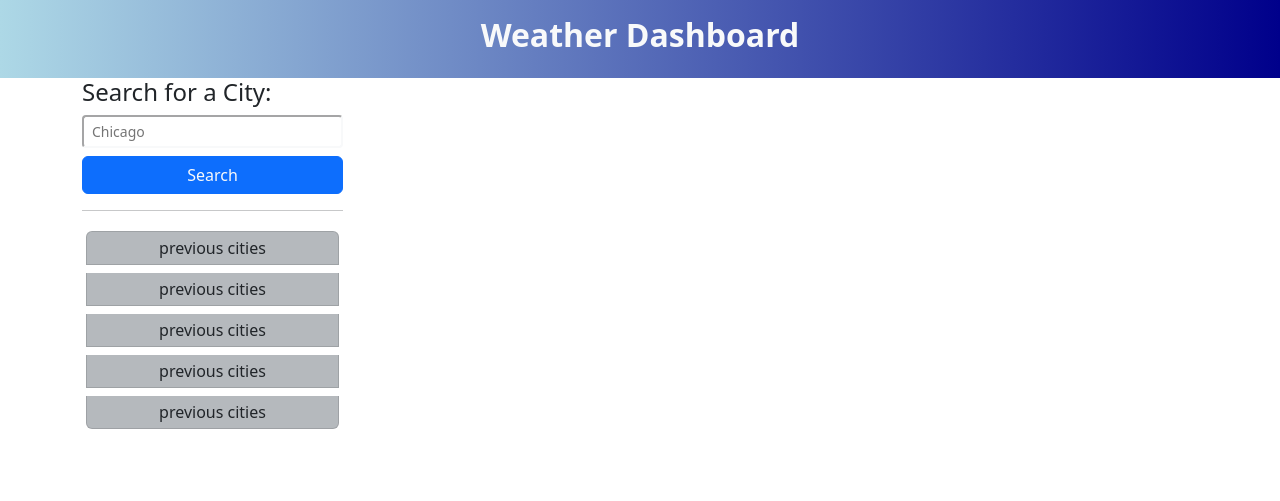
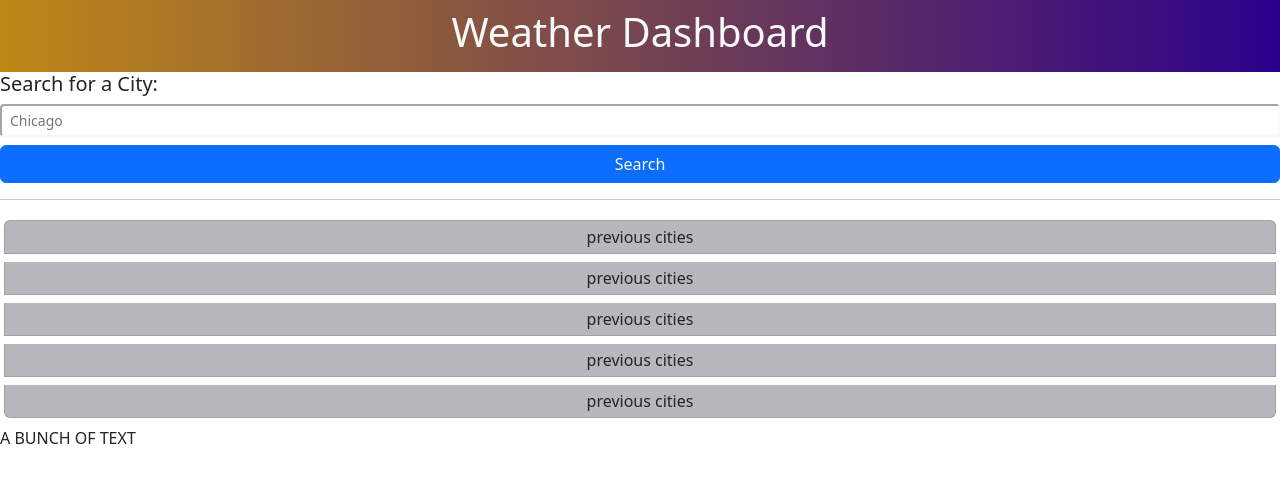
Before and after one commit to LujanSolo/weather-dashboard, a plain HTML site: page welcome.html in a window 1280 px wide. Drawn offline with nearby package versions, Linux system fonts and the light colour scheme.

Commit message:
added google fonts and document notes. changed bg color on header. div setup improved

```diff
--- a/assets/css/style.css
+++ b/assets/css/style.css
@@ -2,7 +2,6 @@ h2 {
   font-weight: 700;
 }
 
-
 #masthead {
-  background-image: linear-gradient(to left, darkblue, lightblue);
+  background-image: linear-gradient(to left, rgb(44, 0, 139), rgb(190, 136, 22));
 };
--- a/welcome.html
+++ b/welcome.html
@@ -3,22 +3,32 @@
   <head>
     <meta charset="utf-8">
     <meta name="viewport" content="width=device-width, initial-scale=1">
+<!-- BOOTSTRAP 5.2 LINKED -->
     <link href="https://cdn.jsdelivr.net/npm/bootstrap@5.2.1/dist/css/bootstrap.min.css" rel="stylesheet" integrity="sha384-iYQeCzEYFbKjA/T2uDLTpkwGzCiq6soy8tYaI1GyVh/UjpbCx/TYkiZhlZB6+fzT" crossorigin="anonymous">
+<!-- GOOGLE FONTS LINKED -->
+    <link rel="preconnect" href="https://fonts.gstatic.com" crossorigin />
+    <link href="https://fonts.googleapis.com/css2?family=DM+Sans:ital@0;1&display=swap" rel="stylesheet" />
+<!-- CUSTOM CSS LINKED -->
     <link rel="stylesheet" href="assets/css/style.css">
     <title>Weather Dashboard</title>
-
   </head>
-  <header>
-    <div id="masthead" class="text-center text-light p-3">
-      <h2>Weather Dashboard</h2>
-    </div>
-  </header>
 
   <body>
-    <div id="search-block" class="container">
+      <div  class="container-fluid bg-primary bg-gradient">
+        <div id="masthead" class="row navbar">
+          <div class="col-12 text-center text-light">
+            <h1>Weather Dashboard</h1>
+          </div>
+        </div>
+      </div>
+<!--
+   -- NEXT WILL BE THE SEARCH BLOCK WHERE USER WILL ENTER THE CITY/LOCALITY NAME, CLICK A SEARCH BUTTON, AND HAVE A SEARCH HISTORY LISTED BELOW
+ -->
+    <section class=""
+      <div id="search-block" class="col-md-3">
         <div class="row">
-        <div class="col-md-3 pb-1">
-          <h4>Search for a City:</h4>
+          <div class="pb-1">
+            <h5>Search for a City:</h5>
             <input id="user-input" type="text" class="form-control-sm col-12 border-light" placeholder="Chicago" />
             <button id="search-btn" type="submit" class="btn btn-primary mt-2 text-center text-light col-12">Search</button>
             <hr />
@@ -28,18 +38,28 @@
               <li class="list-group-item bg-secondary bg-opacity-50 p-1 m-1">previous cities</li>
               <li class="list-group-item bg-secondary bg-opacity-50 p-1 m-1">previous cities</li>
               <li class="list-group-item bg-secondary bg-opacity-50 p-1 m-1">previous cities</li>
-
             </ul>
-
-
           </div>
-
-        </div>
-
-
         </div>
       </div>
 
+      <div class="col-md-9 pb-5">A BUNCH OF TEXT</div>
+
+
+<!--
+  -- BELOW, THE MAIN DISPLAY FOR THE "SEARCHED FOR" CITY with
+  1. CITY NAME
+  2. THE DATE
+  3. ICON REPRESENTING WEATHER CONDITIONS
+  4. THE TEMPERATURE
+  5. HUMIDITY
+  6. WIND SPEED
+  7. UV INDEX (with color coding indicating FAVORABLE, MODERATE, or SEVERE)
+ -->
+
+
+
+    </main>
     <script src="https://cdn.jsdelivr.net/npm/bootstrap@5.2.1/dist/js/bootstrap.bundle.min.js" integrity="sha384-u1OknCvxWvY5kfmNBILK2hRnQC3Pr17a+RTT6rIHI7NnikvbZlHgTPOOmMi466C8" crossorigin="anonymous"></script>
   </body>
 </html>
```
Also changed, not shown: index.html (+3 -0 lines). Lines whose indentation alone changed are shown as unchanged.
